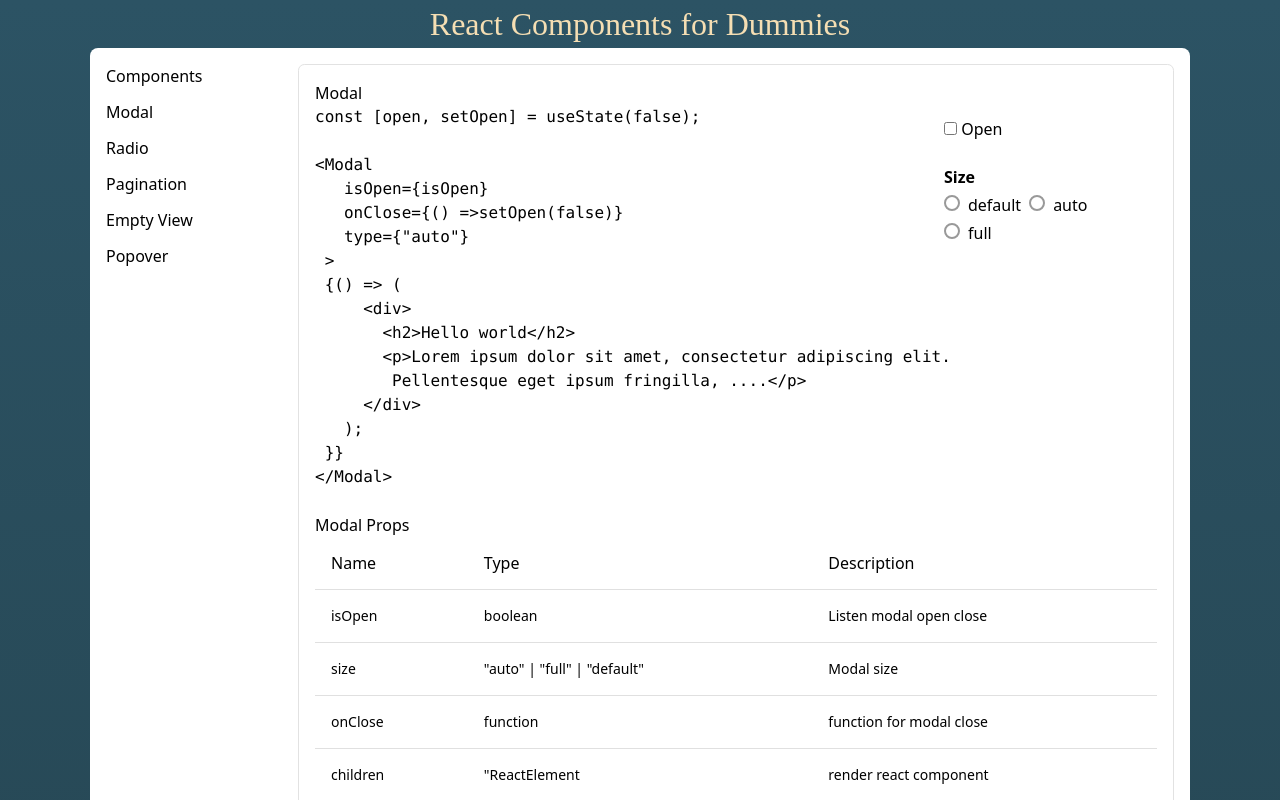
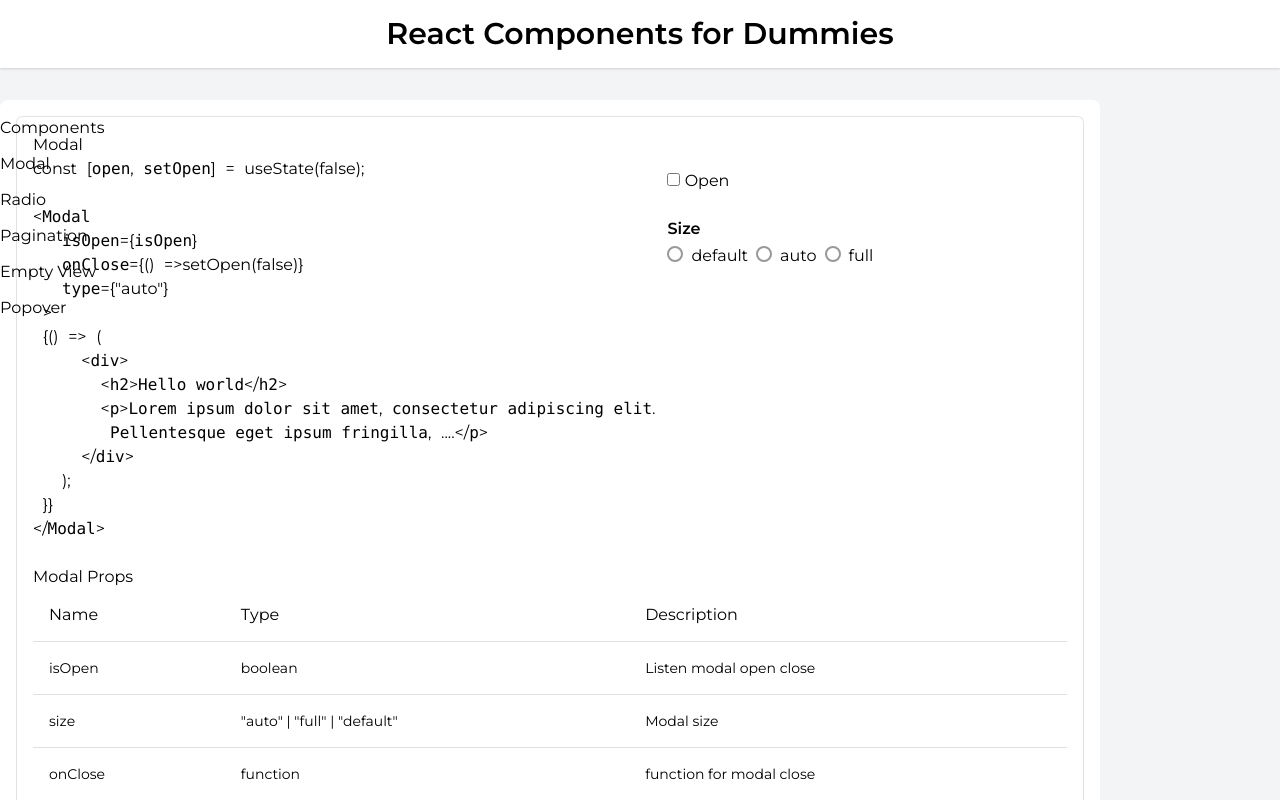
Before and after one commit to SaifulBashar/react-component-for-dummies, a Next.js app: page / in a window 1280 px wide. Shown: the top 800 px of the page. Built offline with nearby package versions, Linux system fonts and the light colour scheme.

Commit message:
header component

```diff
--- a/pages/index.tsx
+++ b/pages/index.tsx
@@ -7,29 +7,12 @@
 
 function Page() {
   return (
-    <>
-      <div
-        className={css`
-          display: flex;
-          align-items: center;
-          flex-direction: column;
-          background: linear-gradient(
-            to top,
-            #0f2027,
-            #203a43,
-            #2c5364
-          ); /* W3C, IE 10+/ Edge, Firefox 16+, Chrome 26+, Opera 12+, Safari 7+ */
-        `}
-      >
-        <h1
-          className={css`
-            font-family: "Press Start 2P", cursive;
-            font-size: 2rem;
-            color: wheat;
-          `}
-        >
+    <div className="bg-gray-100">
+      <div className="bg-white shadow mb-8">
+        <h1 className=" text-center text-3xl font-bold p-4">
           React Components for Dummies
         </h1>
+      </div>
 
       <div
         className={css`
@@ -42,13 +25,7 @@
           background: white;
         `}
       >
-          <div
-            className={css`
-              padding-right: 12px;
-              margin-right: 12px;
-              min-width: 180px;
-            `}
-          >
+        <div className="fixed left-0">
           <h4>Components</h4>
           <ol
             className={css`
@@ -92,7 +69,6 @@
         </div>
       </div>
     </div>
-    </>
   );
 }
 export default Page;
--- a/style/index.css
+++ b/style/index.css
@@ -1 +1,6 @@
 @import "./tailwind.css";
+@import url("https://fonts.googleapis.com/css2?family=Montserrat:ital,wght@0,400;0,600;1,700&display=swap");
+
+* {
+  font-family: "Montserrat", sans-serif;
+}
```
Lines whose indentation alone changed are shown as unchanged.
